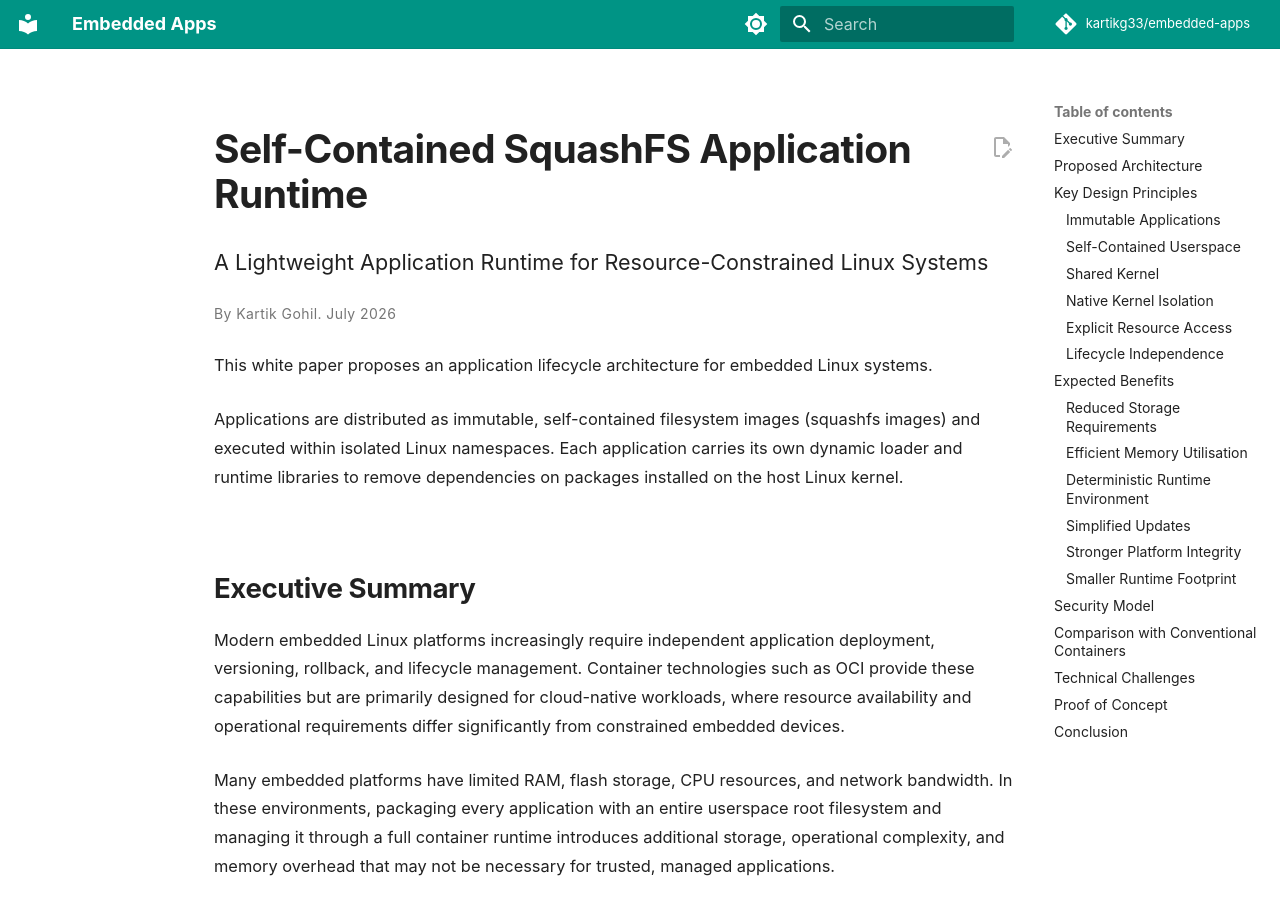
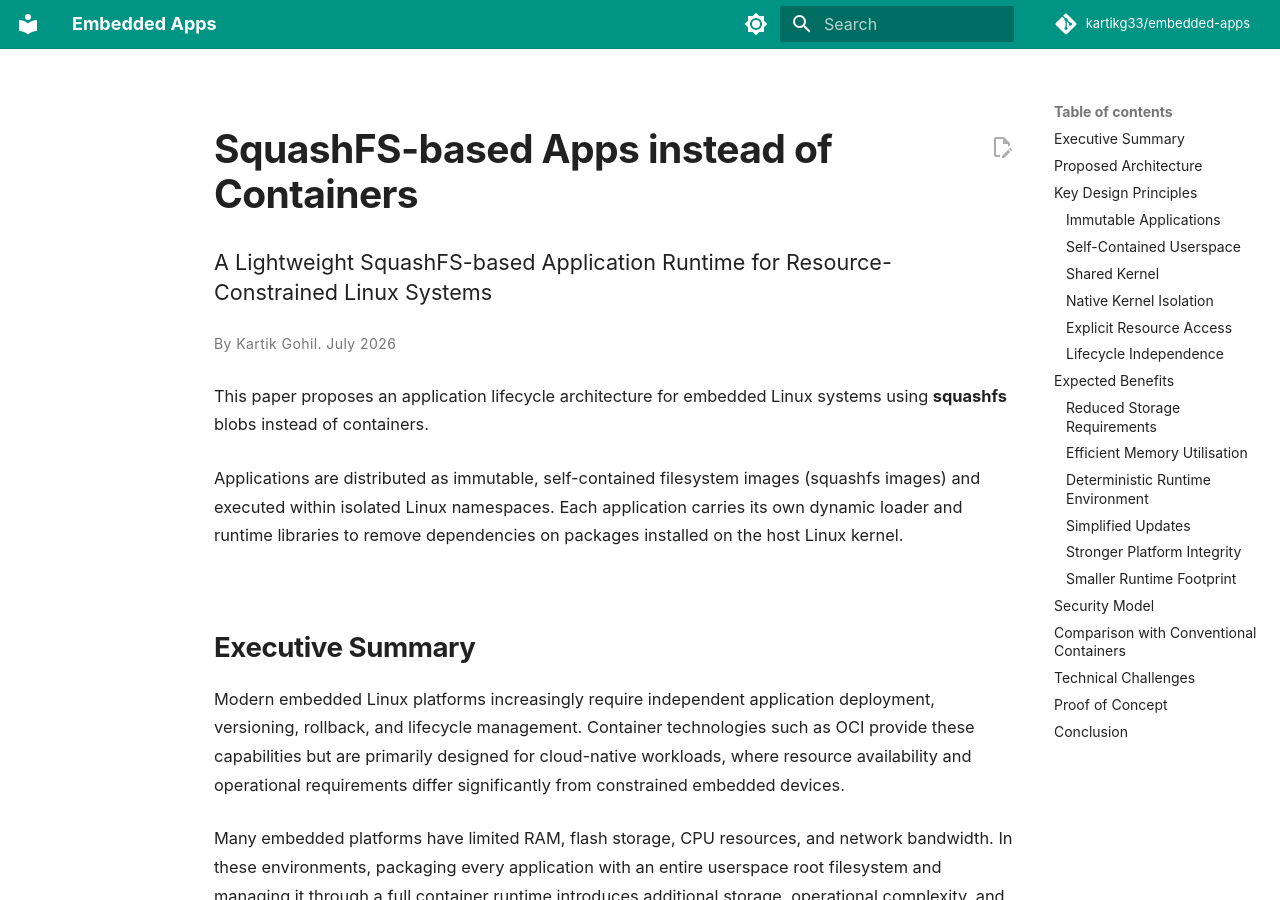
Before and after one commit to kartikg33/embedded-apps, an MkDocs documentation site: the page built from docs/index.md, in a window 1280 px wide and 900 px high. Built offline with MkDocs 1.6.1 and Material for MkDocs 9.7.7, drawn with Linux system fonts in a browser that asks for light colours; some web fonts are replaced; comment, search, counter and statistics services are not loaded.

Commit message:
updated top level summary

```diff
--- a/docs/index.md
+++ b/docs/index.md
@@ -3,18 +3,18 @@ hide:
   - navigation
 ---
 
-# Self-Contained SquashFS Application Runtime
+# SquashFS-based Apps instead of Containers
 
 <p class="document-subtitle">
-A Lightweight Application Runtime for Resource-Constrained Linux Systems
+A Lightweight SquashFS-based Application Runtime for Resource-Constrained Linux Systems
 </p>
 
 <p class="document-meta">
 By Kartik Gohil. July 2026
 </p>
 
-This white paper proposes an application lifecycle architecture for embedded Linux
-systems.
+This paper proposes an application lifecycle architecture for embedded Linux
+systems using **squashfs** blobs instead of containers.
 
 Applications are distributed as immutable, self-contained filesystem images (squashfs images) and executed within isolated Linux namespaces. Each application carries its own dynamic loader and runtime libraries to remove dependencies on packages installed on the host Linux kernel.
 
```
